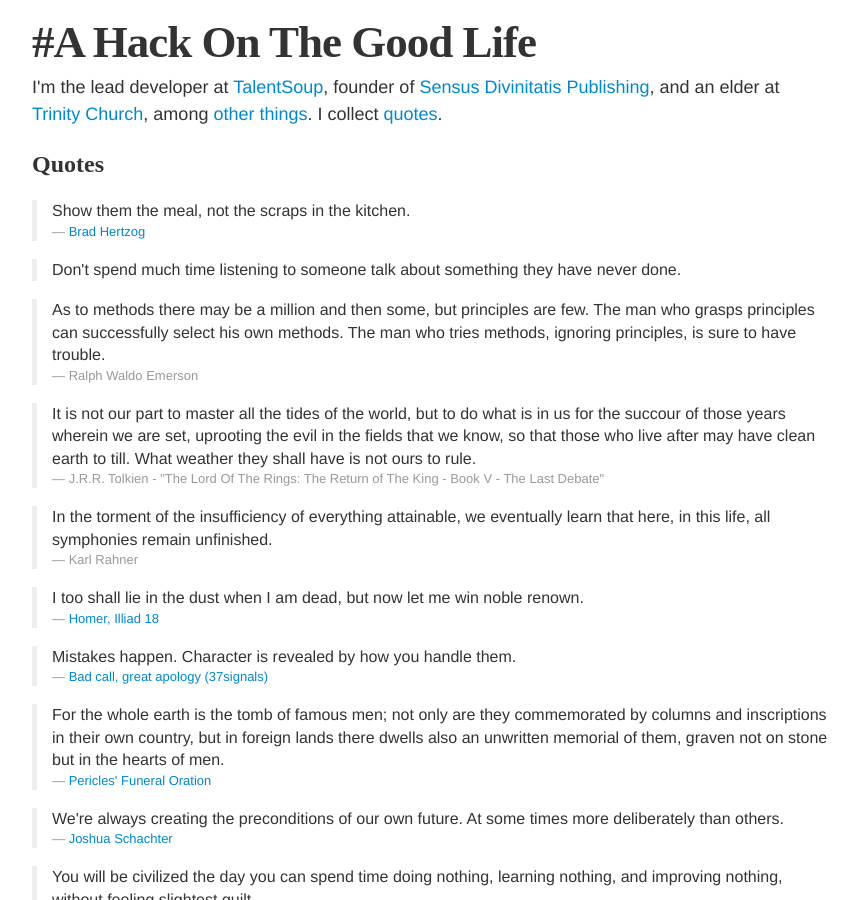
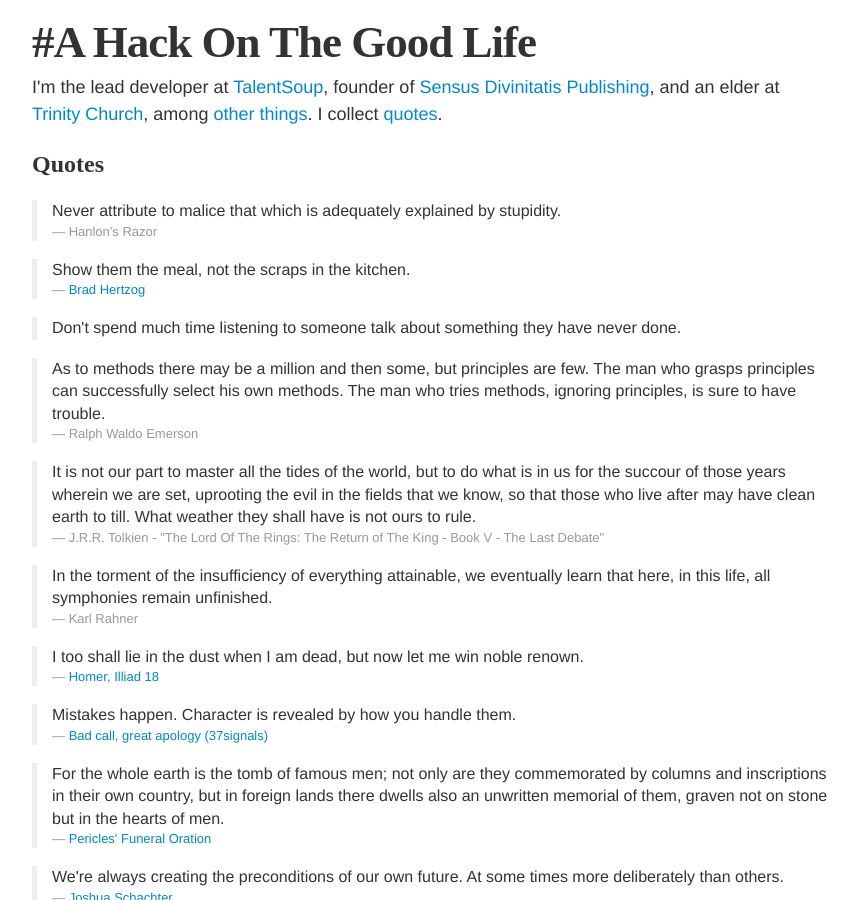
Before and after one commit to speric/speric.github.com, a Jekyll site: the page built from quotes.html, in a window 1280 px wide and 900 px high. Shown: the whole window, without its empty margins (208-1066 px from the left). Built offline with Jekyll 4.4.1, drawn with Linux system fonts in a browser that asks for light colours; some web fonts are replaced; Markdown is read by kramdown in place of the engine named in the settings.

Commit message:
New quote

```diff
--- a/quotes.html
+++ b/quotes.html
@@ -5,6 +5,11 @@ title: "Quotes | Eric Farkas"
 
 <h2>Quotes</h2>
 <br/>
+<blockquote>
+  <p>Never attribute to malice that which is adequately explained by stupidity.</p>
+  <small>Hanlon's Razor</small>
+</blockquote>
+
 <blockquote>
   <p>Show them the meal, not the scraps in the kitchen.</p>
   <small><a href="http://www.refpres.com/leadership">Brad Hertzog</a></small>
```
